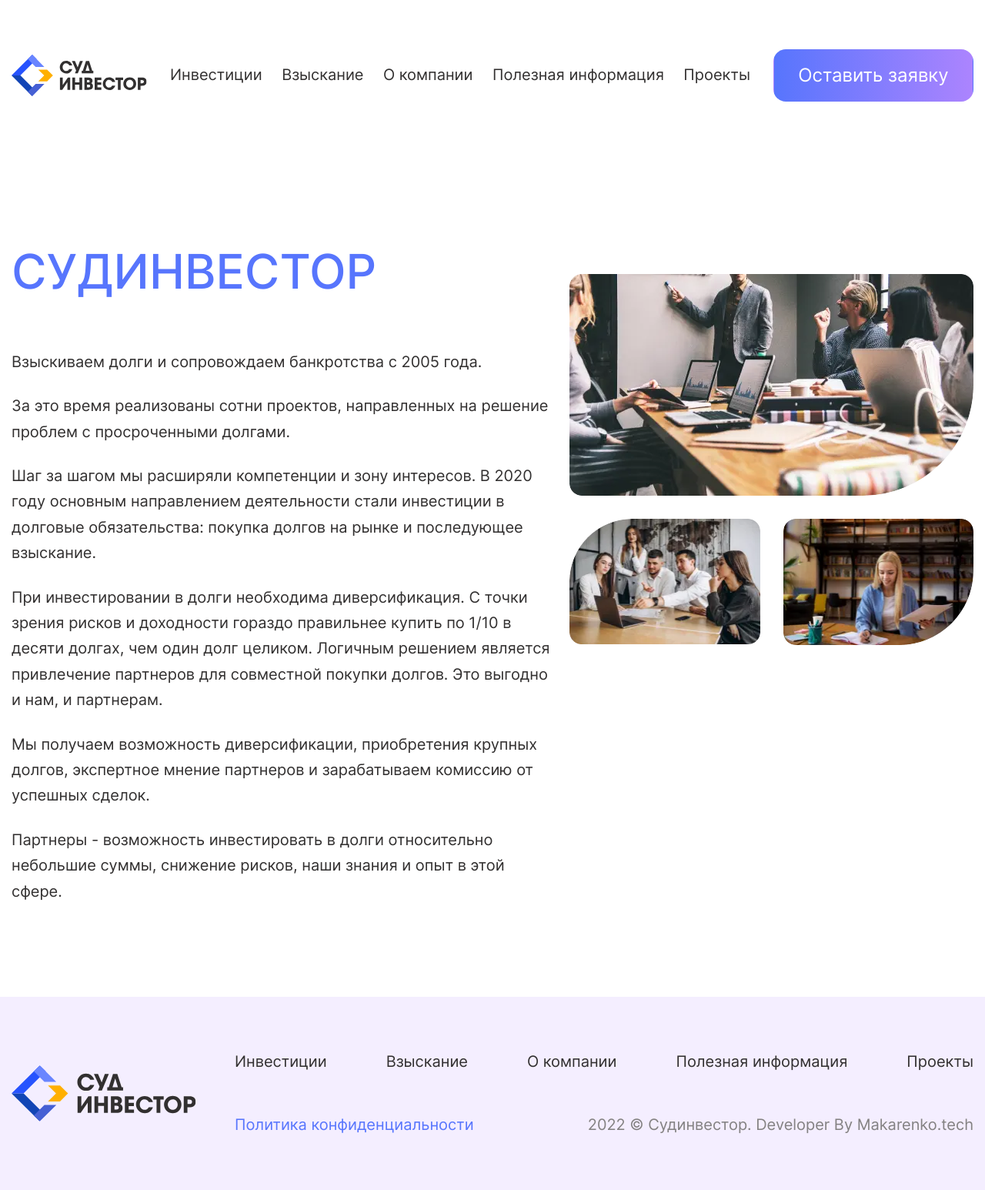
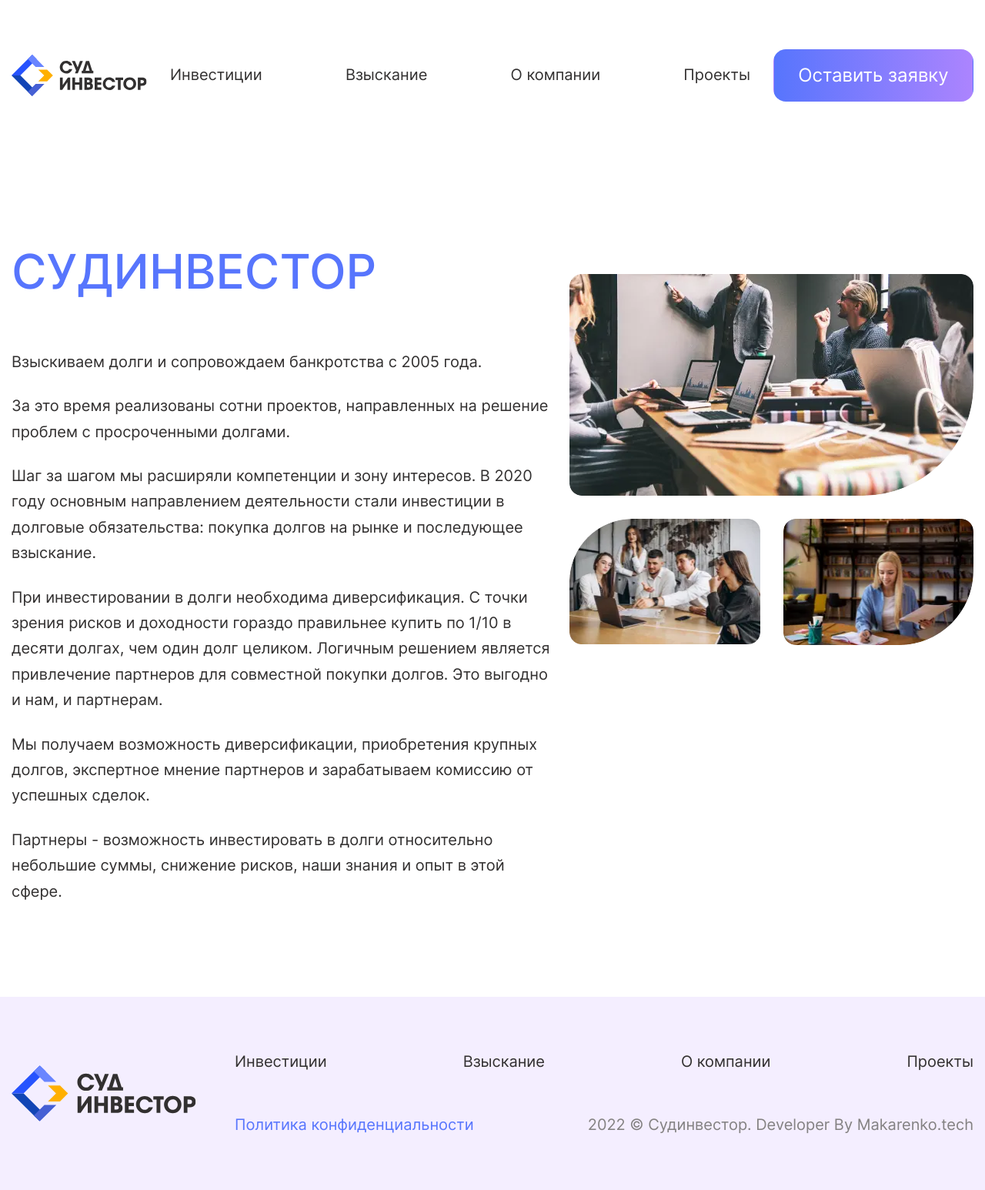
Before and after one commit to SiriusMklain/sudinvest, a Django app: page /about/ in a window 1280 px wide. Shown: the whole page at 77% size. Run offline with Django 4.2, Linux system fonts and the light colour scheme; some libraries are stand-ins or nearby versions.

Commit message:
временно убранно 'Полезная информация' из меню

```diff
--- a/templates/base.html
+++ b/templates/base.html
@@ -32,7 +32,7 @@
                             <a href="{% url 'investments' %}" class="nav__item">Инвестиции</a>
                             <a href="{% url 'vziskaniye' %}" class="nav__item">Взыскание</a>
                             <a href="{% url 'about' %}" class="nav__item">О компании</a>
-                            <a href="{% url 'info' %}" class="nav__item">Полезная информация</a>
+<!--                            <a href="{% url 'info' %}" class="nav__item">Полезная информация</a>-->
                             <a href="{% url 'projects' %}" class="nav__item">Проекты</a>
                         </nav>
                         <button class="header__btn btn btn-blue" data-bs-toggle="modal" data-bs-target="#consultModal">
@@ -63,7 +63,7 @@
                             <a href="{% url 'investments' %}" class="footer__link">Инвестиции</a>
                             <a href="{% url 'vziskaniye' %}" class="footer__link">Взыскание</a>
                             <a href="{% url 'about' %}" class="footer__link">О компании</a>
-                            <a href="{% url 'info' %}" class="footer__link">Полезная информация</a>
+<!--                            <a href="{% url 'info' %}" class="footer__link">Полезная информация</a>-->
                             <a href="{% url 'projects' %}" class="footer__link">Проекты</a>
                         </div>
                         <div class="footer__bottom">
```
